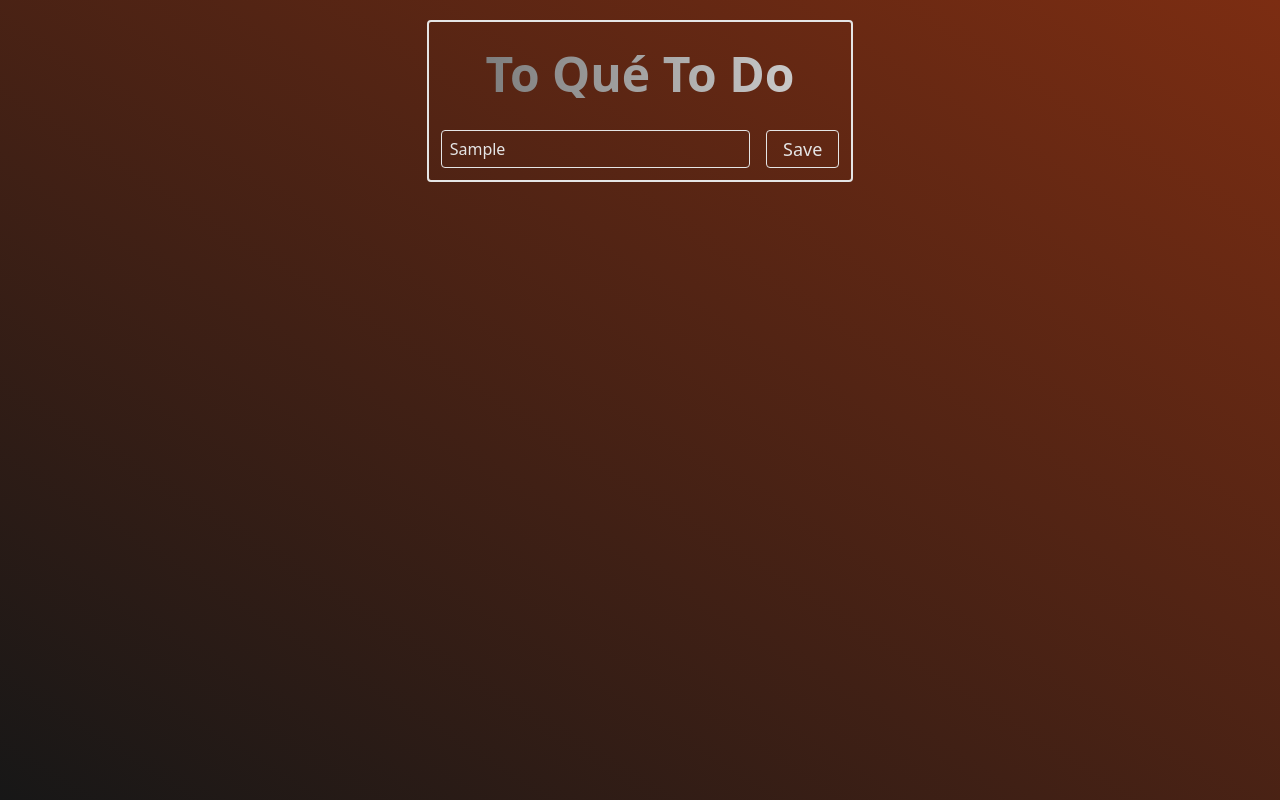
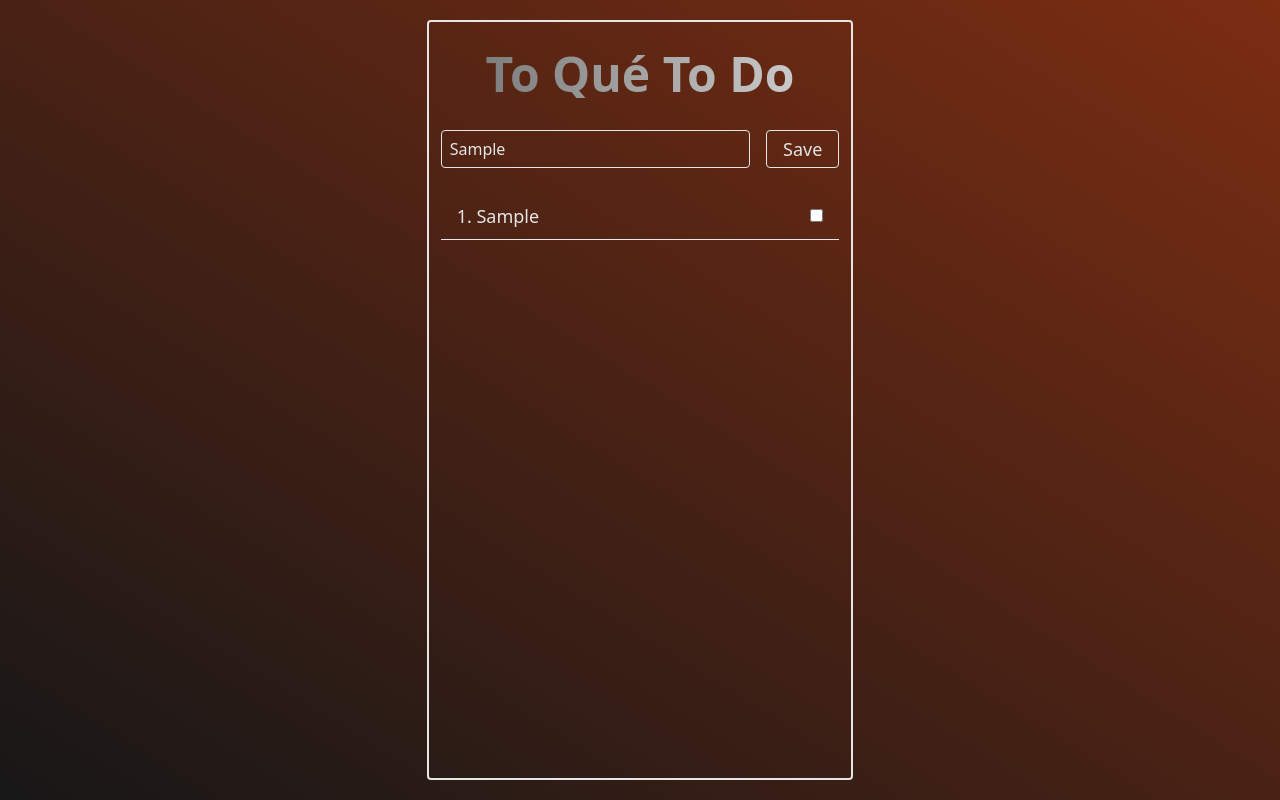
Before and after one commit to eplq/ToQueToDo, a Svelte app: page / in a window 1280 px wide. Both pictures are taken after typing "Sample" into the empty fields and a click on the button "Save". Built offline with nearby package versions, Linux system fonts and the light colour scheme.

Commit message:
task list

```diff
--- a/src/App.svelte
+++ b/src/App.svelte
@@ -1,10 +1,14 @@
 <script lang="ts">
     import AddTodo from "./components/AddTodo.svelte";
+    import TaskList from "./components/TaskList.svelte";
 </script>
 
 <div class="h-screen bg-gradient-to-tr from-neutral-900 to-orange-900 flex flex-col items-center py-5">
-    <div class="border-neutral-200 border-2 rounded w-11/12 md:w-4/6 lg:w-2/6 p-3">
+    <div class="border-neutral-200 border-2 rounded w-11/12 md:w-4/6 lg:w-2/6 p-3 h-full flex flex-col">
         <h1 class="text-center font-bold text-5xl mt-4 bg-gradient-to-r bg-clip-text text-transparent from-neutral-500 to-neutral-300">To Qué To Do</h1>
         <AddTodo />
+        <div class="flex-grow my-4 overflow-y-auto">
+            <TaskList />
+        </div>
     </div>
 </div>
--- /dev/null
+++ b/src/components/Task.svelte
@@ -0,0 +1,16 @@
+<script lang="ts">
+    export let task: string;
+    export let done: boolean;
+    export let index: number;
+</script>
+
+<div class="text-neutral-200 text- text-lg h-12 border-b mt-2 flex items-center justify-between px-4">
+    <span class:done>{index + 1}. {task}</span>
+    <input bind:checked={done} type="checkbox">
+</div>
+
+<style>
+    .done {
+        @apply line-through text-cyan-700;
+    }
+</style>
--- /dev/null
+++ b/src/components/TaskList.svelte
@@ -0,0 +1,12 @@
+<script lang="ts">
+    import { tasks } from "../store/taskStore";
+    import Task from "./Task.svelte";
+</script>
+
+<ul class="flex flex-col">
+    {#each $tasks as task, index}
+    <li>
+        <Task {...task} index={index} />
+    </li>
+    {/each}
+</ul>
```
